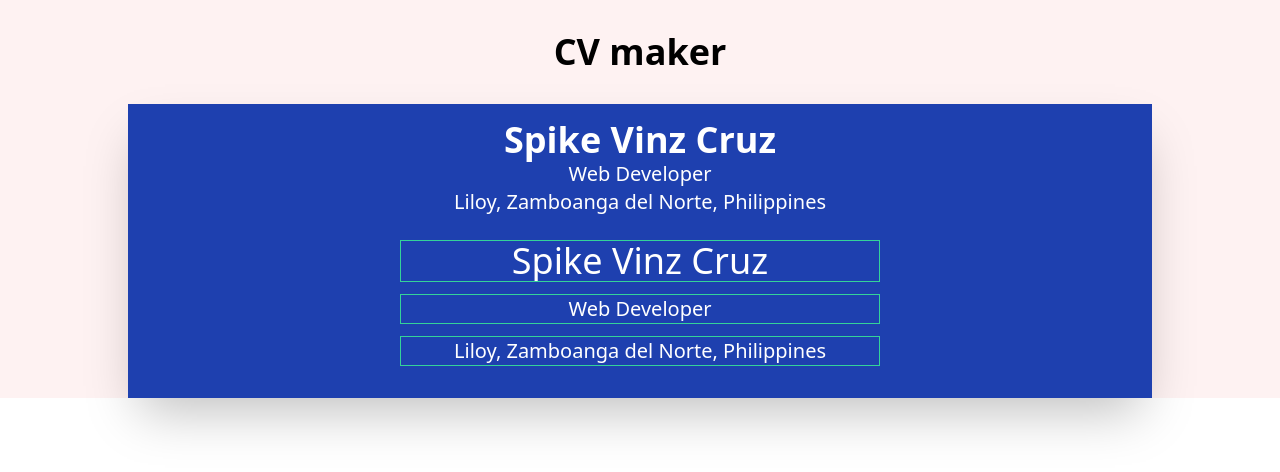
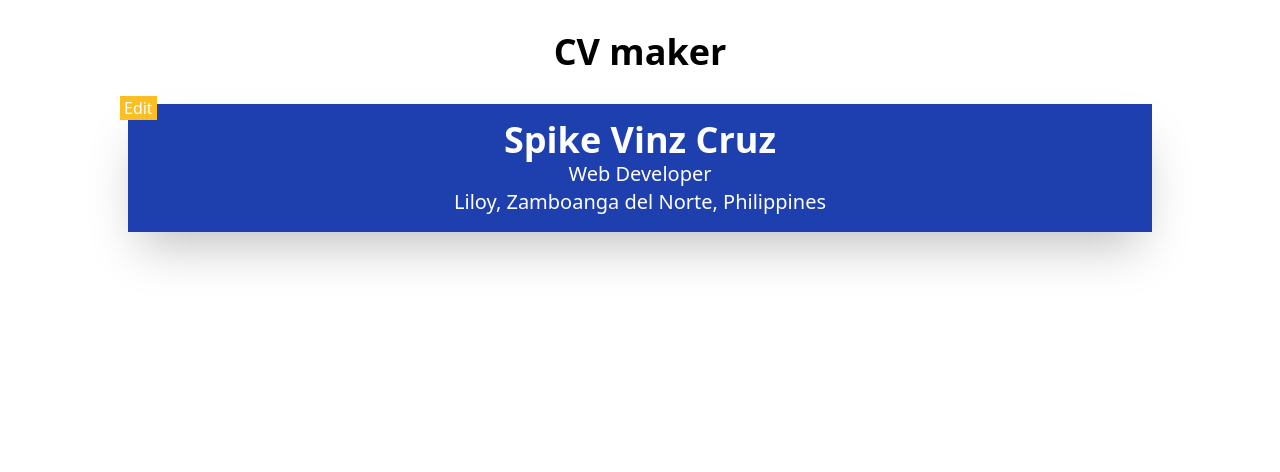
Before and after one commit to superspike7/cv-maker, a React (Create React App) app: page / in a window 1280 px wide. Shown: the top 472 px of the page. Built offline with nearby package versions, Linux system fonts and the light colour scheme.

Commit message:
fix Profile Component

```diff
--- a/src/App.js
+++ b/src/App.js
@@ -4,7 +4,7 @@ import Profile from "./components/Profile"
 class App extends Component {
   render(){
     return (
-    <div className="bg-red-50">
+    <div>
       <h1 className="py-8 text-center text-4xl font-bold">CV maker</h1>
       <div className="w-[80vw] mx-auto shadow-2xl">
         <Profile/>
--- a/src/components/Profile.js
+++ b/src/components/Profile.js
@@ -2,45 +2,54 @@ import React from "react";
 import ProfileView from "./ProfileView";
 import ProfileEdit from "./ProfileEdit";
 
-class Profile extends React.Component{
-  constructor(props){
+class Profile extends React.Component {
+  constructor(props) {
     super(props);
 
     this.state = {
       name: "Spike Vinz Cruz",
       title: "Web Developer",
       address: "Liloy, Zamboanga del Norte, Philippines",
-    }
+      edit: false,
+    };
 
     this.handleInput = this.handleInput.bind(this);
+    this.toggleEdit = this.toggleEdit.bind(this)
   }
 
-  handleInput(event){
-    const name = event.target.name
-    const value = event.target.value
+  handleInput(event) {
+    const name = event.target.name;
+    const value = event.target.value;
 
     this.setState({
-      [name]: value
-    })
+      [name]: value,
+    });
   }
 
-  render(){
-    const { name, title, address} = this.state
+  toggleEdit(){
+    this.setState(preveState => ({
+      edit: !preveState.edit
+    }));
+  }
+
+  render() {
+    const { name, title, address } = this.state;
+    const editMode = this.state.edit;
     return (
-    <div className="py-4 bg-blue-800 text-white flex flex-col items-center justify-center relative gap-2">
-        <ProfileView
-         name={name}
-         title={title}
-         address={address}/>
-        <ProfileEdit
-         name={name}
-         title={title}
-         address={address}
-         handleInput={this.handleInput}/>
-
-    </div>
-
+      <div className="py-4 bg-blue-800 text-white flex flex-col items-center justify-center relative gap-2 relative">
+        <button className="absolute px-1 bg-yellow-400 -top-2 -left-2" onClick={this.toggleEdit}>{this.state.edit ? "Done" : "Edit"}</button>
+        {editMode ? (
+          <ProfileEdit
+            name={name}
+            title={title}
+            address={address}
+            handleInput={this.handleInput}
+          />
+        ) : (
+          <ProfileView name={name} title={title} address={address} />
+        )}
+      </div>
     );
-   }
+  }
 }
 export default Profile;
```
